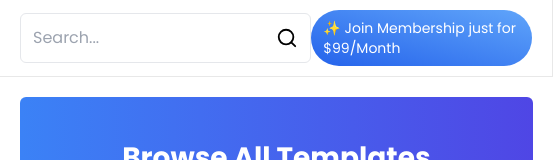
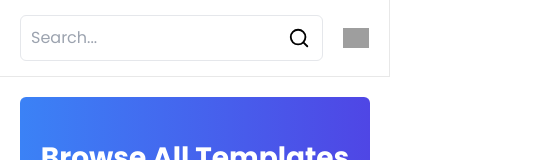
Before and after one commit to AzarAhmadov/Ai-Content-Generator, a Next.js app: page /dashboard in a window 390 px wide. Shown: the top 160 px of the page, 553 px wide, since content can reach past the window. Built offline with nearby package versions, Linux system fonts and the light colour scheme; grey boxes are pictures that could not be loaded.

Commit message:
Update Header.tsx

```diff
--- a/src/app/dashboard/(components)/_header/Header.tsx
+++ b/src/app/dashboard/(components)/_header/Header.tsx
@@ -1,20 +1,41 @@
+'use client'
+
 import { Search } from 'lucide-react'
+import dynamic from 'next/dynamic'
+import Image from 'next/image'
 import Link from 'next/link'
-import React from 'react'
+import React, { useState } from 'react'
+const AsideMobile = dynamic(() => import('../_asideMobilMenu/AsideMobile'), { ssr: false })
 
 const Header = () => {
+
+    const [mobile, setMobile] = useState(false)
+
+    const openMenu = () => {
+        setMobile(!mobile)
+    }
+
     return (
+        <>
             <header className='border-b border-[#00000017]'>
-            <div className="container px-[20px] h-[76px] flex items-center justify-between">
-                <form className='flex items-center justify-between border rounded-md w-[400px] pe-3'>
-                    <input className='w-full bg-transparent p-[12px] outline-none' type="text" placeholder='Search...' />
+                <div className="container gap-5 px-[20px] h-[76px] flex items-center justify-between">
+                    <form className='flex items-center justify-between border rounded-md w-full max-w-[400px] pe-3'>
+                        <input className='w-full bg-transparent p-[10px] md:p-[12px] outline-none' type="text" placeholder='Search...' />
                         <Search />
                     </form>
-                <Link href={''} className='hover:scale-105 transition-all text-sm rounded-full bg-gradient-to-tr from-blue-600 to-blue-400 text-white px-3 py-2'>
+                    <Link href={''} className='hover:scale-105 md:block hidden transition-all text-sm rounded-full bg-gradient-to-tr from-blue-600 to-blue-400 text-white px-3 py-2'>
                         ✨ Join Membership just for $99/Month
                     </Link>
+                    <button onClick={openMenu} className='md:hidden block'>
+                        <Image width={30} height={30} src="https://cdn-icons-png.flaticon.com/128/8917/8917404.png" alt='menu_bar' />
+                    </button>
                 </div>
             </header>
+
+            {
+                <AsideMobile mobile={mobile} />
+            }
+        </>
     )
 }
 
```
Lines whose indentation alone changed are shown as unchanged.
